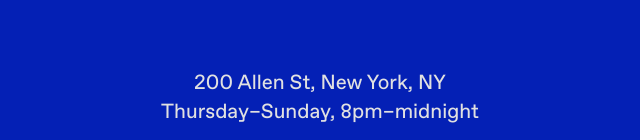
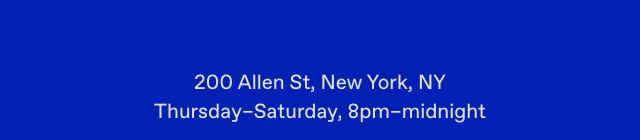
Before and after one commit to OLSJason/only-love-strangers, a website: page index.html in a window 1280 px wide. Shown: the part 657-797 px from the top of the page, 320-960 px from the left. Drawn offline with Linux system fonts and the light colour scheme.

Commit message:
update hours

```diff
--- a/index.html
+++ b/index.html
@@ -63,10 +63,10 @@
               Stay in touch
             </span>
           </div>
-          <div class="col-md d-flex text-center justify-content-center mb-1 mt-mb-0 order-0 order-md-0">
+          <div class="col-md-8 d-flex text-center justify-content-center mb-1 mt-mb-0 order-0 order-md-0">
             <a href="https://maps.app.goo.gl/mkM4hhc9nLsXEj8m9" class="blank-link-hover" target="_blank">
               200 Allen St, New York, NY<br>
-              Thursday&ndash;Sunday, 8pm&ndash;midnight
+              Thursday&ndash;Saturday, 8pm&ndash;midnight
             </a>
           </div>
           <div class="col-md d-flex justify-content-center justify-content-md-end mb-1 mt-mb-0 order-2 order-md-0">
```
